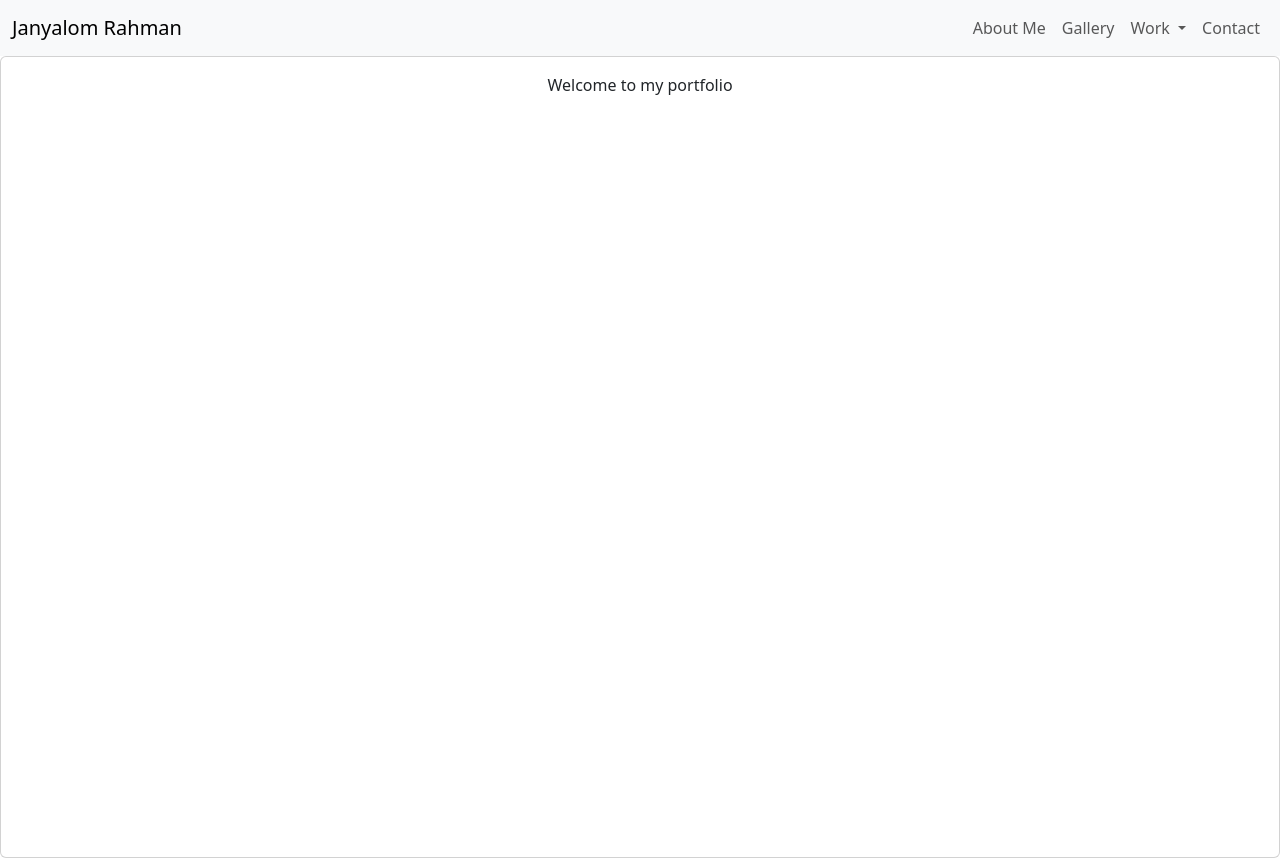
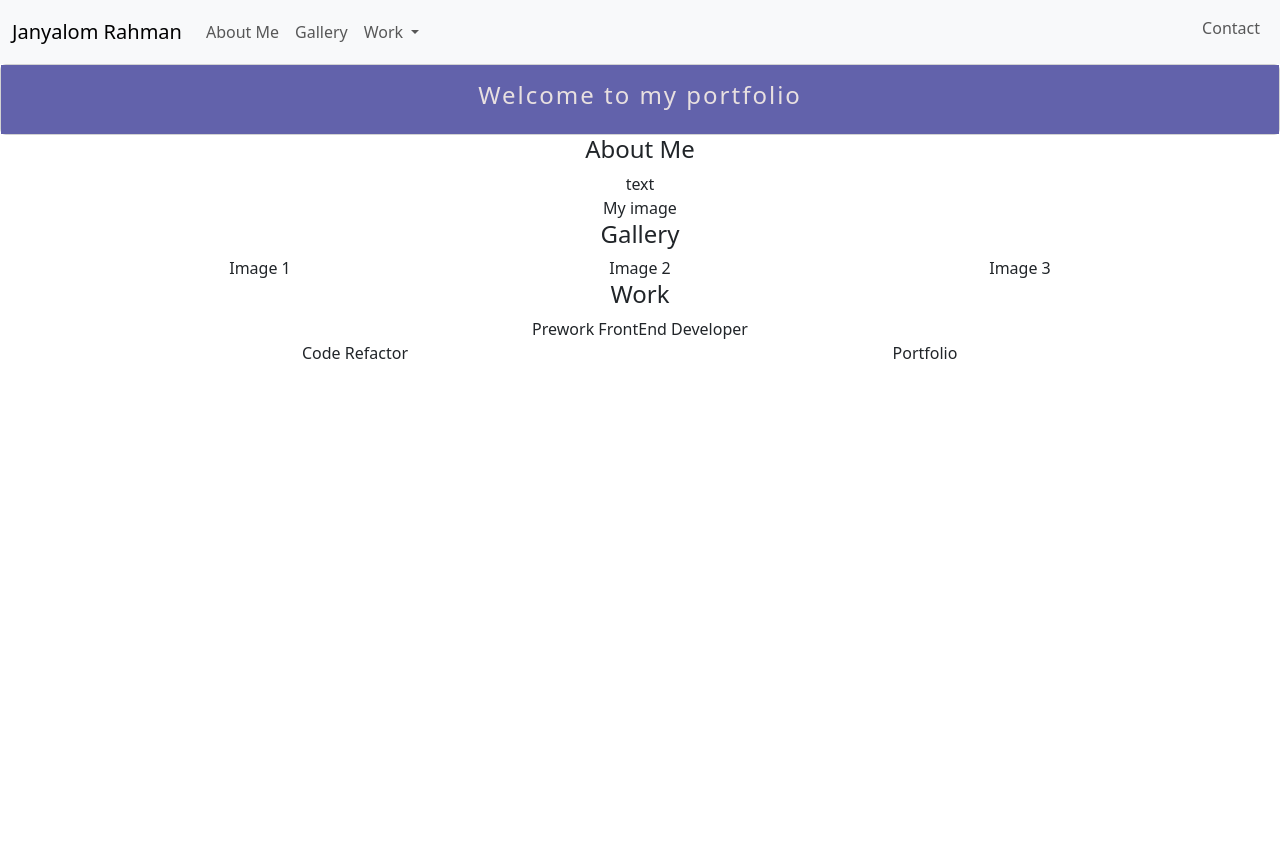
Before and after one commit to JonRahman/JR-Bootstrap-Portfolio, a plain HTML site: page index.html in a window 1280 px wide. After the commit the page ends 800 px from the top, so only its background shows below. Drawn offline with nearby package versions, Linux system fonts and the light colour scheme.

Commit message:
added a basic layout to the page

```diff
--- a/Assets/css/style.css
+++ b/Assets/css/style.css
@@ -1,5 +1,14 @@
 .card-body {
-  display: flex;
-  justify-content: center; /* Center horizontally */
-  height: 100vh;/* Additional styles for the card body if needed */
+    display: flex;
+    justify-content: center;
+    color: #e8e0e0;
+    background-color: rgb(98, 98, 171);
+    font-weight: 300;
+    line-height: 113%;
+    letter-spacing: 2px;
 }
+
+  h2 {
+  font-size: x-large;
+  text-align: center;
+}
--- a/index.html
+++ b/index.html
@@ -1,26 +1,32 @@
 <!DOCTYPE html>
 <html lang="en">
+
 <head>
     <!-- Required meta tags -->
     <meta charset="UTF-8">
     <meta name="viewport" content="width=device-width, initial-scale=1.0">
     <meta http-equiv="X-UA-Compatible" content="ie=edge">
     <!-- Bootstrap CSS -->
-    <link href="https://cdn.jsdelivr.net/npm/bootstrap@5.3.0-alpha3/dist/css/bootstrap.min.css" rel="stylesheet" integrity="sha384-KK94CHFLLe+nY2dmCWGMq91rCGa5gtU4mk92HdvYe+M/SXH301p5ILy+dN9+nJOZ" crossorigin="anonymous">
+    <link href="https://cdn.jsdelivr.net/npm/bootstrap@5.3.0-alpha3/dist/css/bootstrap.min.css" rel="stylesheet"
+        integrity="sha384-KK94CHFLLe+nY2dmCWGMq91rCGa5gtU4mk92HdvYe+M/SXH301p5ILy+dN9+nJOZ" crossorigin="anonymous">
     <link rel="stylesheet" href="./Assets/css/style.css"> <!-- Link external CSS file -->
 
     <title>JR Bootstrap Portfolio</title>
 </head>
+
 <body>
     <!-- Navigation bar -->
     <nav class="navbar navbar-expand-lg bg-body-tertiary ms">
         <div class="container-fluid">
             <a class="navbar-brand" href="#">Janyalom Rahman</a>
-          <button class="navbar-toggler" type="button" data-bs-toggle="collapse" data-bs-target="#navbarSupportedContent" aria-controls="navbarSupportedContent" aria-expanded="false" aria-label="Toggle navigation">
+            <button class="navbar-toggler" type="button" data-bs-toggle="collapse"
+                data-bs-target="#navbarSupportedContent" aria-controls="navbarSupportedContent" aria-expanded="false"
+                aria-label="Toggle navigation">
                 <span class="navbar-toggler-icon"></span>
             </button>
+
             <div class="collapse navbar-collapse" id="navbarSupportedContent">
-            <ul class="navbar-nav mb-2 mb-lg-0 ms-auto">
+                <ul class="navbar-nav mb-2 mb-lg-0">
                     <li class="nav-item">
                         <a class="nav-link" aria-current="page" href="#">About Me</a>
                     </li>
@@ -28,7 +34,8 @@
                         <a class="nav-link" href="#">Gallery</a>
                     </li>
                     <li class="nav-item dropdown">
-                <a class="nav-link dropdown-toggle" href="#" role="button" data-bs-toggle="dropdown" aria-expanded="false">
+                        <a class="nav-link dropdown-toggle" href="#" role="button" data-bs-toggle="dropdown"
+                            aria-expanded="false">
                             Work
                         </a>
                         <ul class="dropdown-menu">
@@ -38,8 +45,11 @@
                             <li><a class="dropdown-item" href="#">Bootstrap Portfolio</a></li>
                         </ul>
                     </li>
+                </ul>
+            </div>
+                <ul class="navbar-nav mb-2  ms-auto">
                     <li class="nav-item">
-                <a class="nav-link" href="#">Contact</a>
+                        <a class="nav-link" href="#">Contact</a> <!-- when in mobile version it stays aligned to the right - how can i make it go into the dropdown menu-->
                     </li>
                 </ul>
             </div>
@@ -49,20 +59,76 @@
     <header>
         <div class="card">
             <div class="card-body">
-          Welcome to my portfolio
+                <h2>Welcome to my portfolio</h2>
             </div>
         </div>
     </header>
 
     <!-- About Me section -->
+    <div class="container text-center">
+        <div class="row">
+          <h2>About Me</h2>
+            <div class="col">
+            text
+          </div>
+        </div>
+    </div>
 
     <!-- Gallery section -->
+    <div class="container text-center">
+    <div class="row">
+        <div class="col">
+        My image
+        </div>
+    </div>
+    </div>
+    <div class="container text-center">
+        <div class="row">
+            <h2>Gallery</h2>
+          <div class="col">
+            Image 1
+          </div>
+          <div class="col">
+            Image 2
+          </div>
+          <div class="col">
+            Image 3
+          </div>
+        </div>
+    </div>
 
     <!-- Work section -->
+    <div class="container text-center">
+        <div class="row">
+            <h2>Work</h2>
+            <div class="col">
+            Prework FrontEnd Developer
+            </div>
+        </div>
+    </div>
+    <div class="container text-center">
+        <div class="row">
+          <div class="col">
+            Code Refactor
+          </div>
+          <div class="col">
+            Portfolio
+          </div>
+        </div>
+    </div>
 
 
+    <footer>
+
+    </footer>
+
     <!-- Popper.js, then Bootstrap JS -->
-    <script src="https://cdn.jsdelivr.net/npm/@popperjs/core@2.11.7/dist/umd/popper.min.js" integrity="sha384-zYPOMqeu1DAVkHiLqWBUTcbYfZ8osu1Nd6Z89ify25QV9guujx43ITvfi12/QExE" crossorigin="anonymous"></script>
-    <script src="https://cdn.jsdelivr.net/npm/bootstrap@5.3.0-alpha3/dist/js/bootstrap.min.js" integrity="sha384-Y4oOpwW3duJdCWv5ly8SCFYWqFDsfob/3GkgExXKV4idmbt98QcxXYs9UoXAB7BZ" crossorigin="anonymous"></script>
+    <script src="https://cdn.jsdelivr.net/npm/@popperjs/core@2.11.7/dist/umd/popper.min.js"
+        integrity="sha384-zYPOMqeu1DAVkHiLqWBUTcbYfZ8osu1Nd6Z89ify25QV9guujx43ITvfi12/QExE"
+        crossorigin="anonymous"></script>
+    <script src="https://cdn.jsdelivr.net/npm/bootstrap@5.3.0-alpha3/dist/js/bootstrap.min.js"
+        integrity="sha384-Y4oOpwW3duJdCWv5ly8SCFYWqFDsfob/3GkgExXKV4idmbt98QcxXYs9UoXAB7BZ"
+        crossorigin="anonymous"></script>
 </body>
+
 </html>
```
Also changed, not shown: Assets/images/drink.jpg (added), Assets/images/me.jpg (added), Assets/images/snokerling.jpg (added), Assets/images/yatch.jpg (added), 1 other file. Lines whose indentation alone changed are shown as unchanged.
